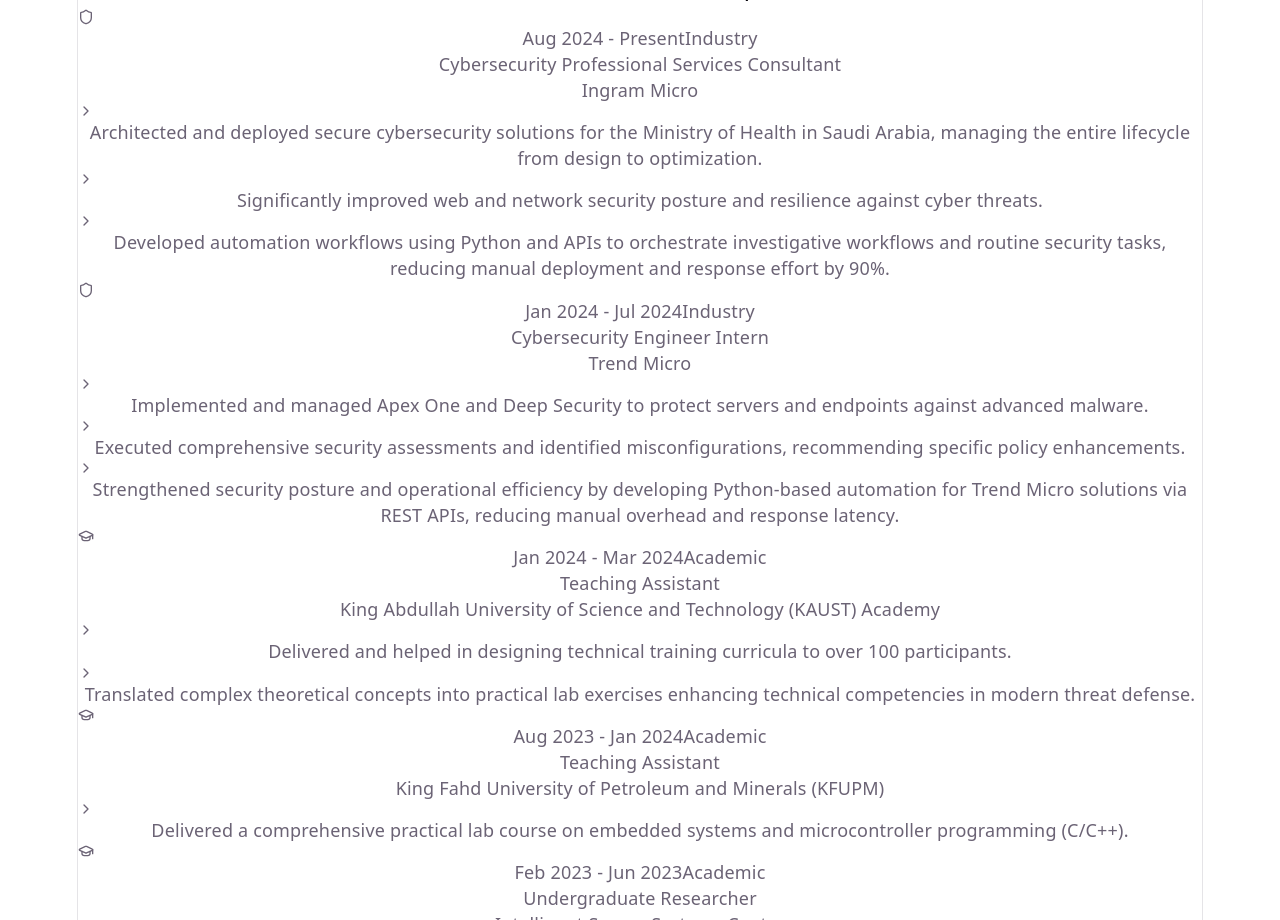
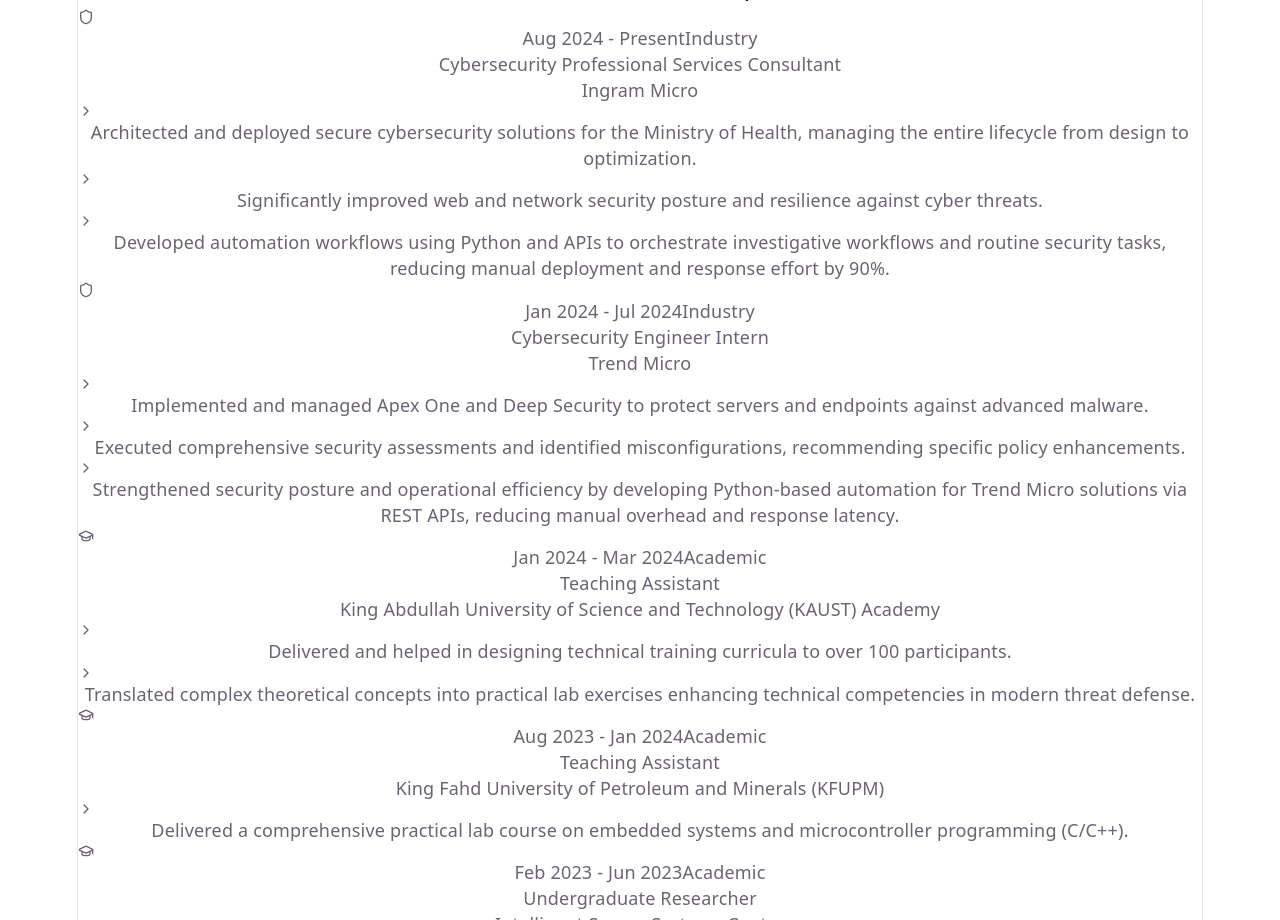
Before and after one commit to Amer-Mosally/Amer-Mosally.github.io, a React (Vite) app: page / in a window 1280 px wide. Shown: the part 1180-2100 px from the top of the page. Built offline with nearby package versions, Linux system fonts and the light colour scheme.

Commit message:
Update App.jsx

```diff
--- a/src/App.jsx
+++ b/src/App.jsx
@@ -64,7 +64,7 @@
       period: "Aug 2024 - Present",
       type: "Industry",
       bullets: [
-        "Architected and deployed secure cybersecurity solutions for the Ministry of Health in Saudi Arabia, managing the entire lifecycle from design to optimization.",
+        "Architected and deployed secure cybersecurity solutions for the Ministry of Health, managing the entire lifecycle from design to optimization.",
         "Significantly improved web and network security posture and resilience against cyber threats.",
         "Developed automation workflows using Python and APIs to orchestrate investigative workflows and routine security tasks, reducing manual deployment and response effort by 90%."
       ]
```
